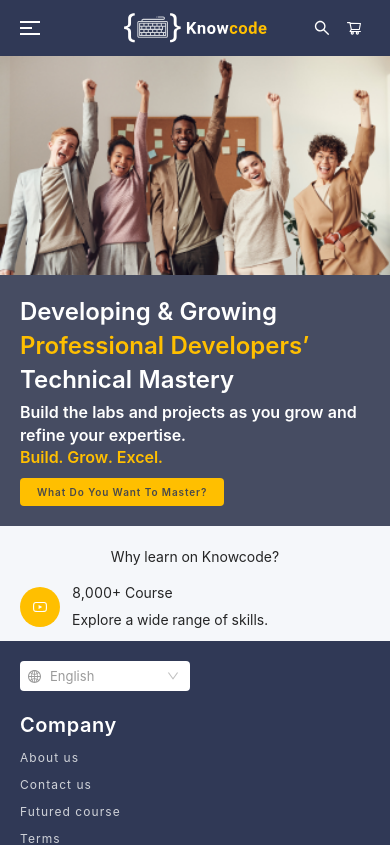
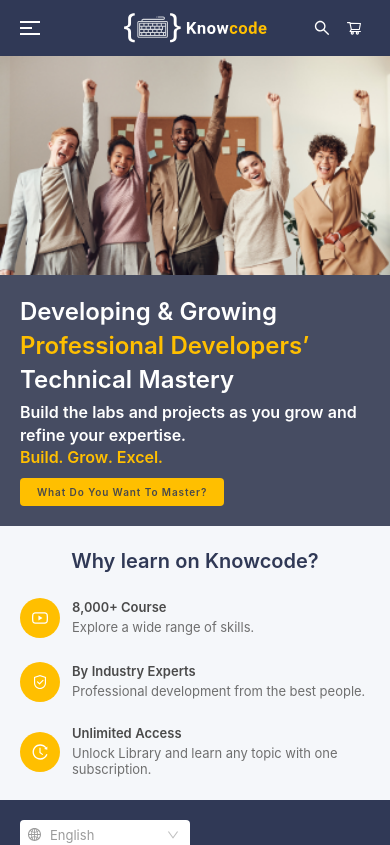
Before and after one commit to zinbac000/react-elearning, a React (Create React App) app: page / in a window 390 px wide. Shown: the top 845 px of the page. Built offline with nearby package versions, Linux system fonts and the light colour scheme.

Commit message:
Finish Intro on mobile

```diff
--- a/public/index.html
+++ b/public/index.html
@@ -7,7 +7,6 @@
   <meta name="viewport" content="width=device-width, initial-scale=1" />
   <meta name="theme-color" content="#000000" />
   <meta name="description" content="Web site created using create-react-app" />
-  <link rel="apple-touch-icon" href="%PUBLIC_URL%/logo192.png" />
   <!--
       manifest.json provides metadata used when your web app is installed on a
       user's mobile device or desktop. See https://developers.google.com/web/fundamentals/web-app-manifest/
--- a/src/pages/Home/Home.jsx
+++ b/src/pages/Home/Home.jsx
@@ -1,12 +1,12 @@
 import React, { Fragment } from 'react';
 import Hero from './Hero/Hero';
-import Info from './Info/Info';
+import Intro from './Intro/Intro';
 
 const Home = () => {
   return (
     <Fragment>
       <Hero />
-      <Info />
+      <Intro />
     </Fragment>
   );
 };
--- a/src/pages/Home/Info/Info.jsx
+++ /dev/null
@@ -1,23 +0,0 @@
-import { YoutubeOutlined } from '@ant-design/icons';
-import React from 'react';
-
-import classes from './Info.module.scss';
-
-const Info = () => {
-  return (
-    <div className={classes.Info}>
-      <p className={classes.Info__Title}>Why learn on Knowcode?</p>
-      <div className={classes.Info__Item}>
-        <div className={classes.Info__Icon}>
-          <YoutubeOutlined />
-        </div>
-        <div className={classes.Info__Content}>
-          <p>8,000+ Course</p>
-          <span>Explore a wide range of skills.</span>
-        </div>
-      </div>
-    </div>
-  );
-};
-
-export default Info;
--- a/src/pages/Home/Info/Info.module.scss
+++ /dev/null
@@ -1,29 +0,0 @@
-@import 'src/scss/main';
-
-.Info {
-  @include flexbox(center, null, column);
-  @include background-color($bg-intro);
-  padding: 2rem 2rem 1rem;
-
-  &__Item {
-    @include flexbox(center);
-    align-self: flex-start;
-  }
-
-  &__Icon {
-    @include flexCenter();
-    @include size(4rem);
-
-    margin-right: 1.2rem;
-    border-radius: 50%;
-    background-color: $bg-primaryBtn;
-
-    color: $txt-white;
-  }
-
-  &__Content {
-    p {
-      margin-bottom: 0.5rem;
-    }
-  }
-}
--- /dev/null
+++ b/src/pages/Home/Intro/Intro.jsx
@@ -0,0 +1,46 @@
+import React from 'react';
+import {
+  HistoryOutlined,
+  SafetyOutlined,
+  YoutubeOutlined,
+} from '@ant-design/icons';
+
+import classes from './Intro.module.scss';
+import IntroItem from './IntroItem/IntroItem';
+
+const Intro = () => {
+  const itemContentList = [
+    {
+      icon: <YoutubeOutlined />,
+      title: '8,000+ Course',
+      pretitle: 'Explore a wide range of skills.',
+    },
+
+    {
+      icon: <SafetyOutlined />,
+      title: 'By Industry Experts',
+      pretitle: 'Professional development from the best people.',
+    },
+
+    {
+      icon: <HistoryOutlined />,
+      title: 'Unlimited Access',
+      pretitle: 'Unlock Library and learn any topic with one subscription.',
+    },
+  ];
+
+  const renderIntroItem = () =>
+    itemContentList.map(({ icon, title, pretitle }, index) => (
+      <IntroItem key={index} icon={icon} title={title} pretitle={pretitle} />
+    ));
+  return (
+    <div className={classes.Intro}>
+      <p className={[classes.Intro__Title, 'onMobile'].join(' ')}>
+        Why learn on Knowcode?
+      </p>
+      {renderIntroItem()}
+    </div>
+  );
+};
+
+export default Intro;
--- /dev/null
+++ b/src/pages/Home/Intro/Intro.module.scss
@@ -0,0 +1,15 @@
+@import 'src/scss/main';
+
+.Intro {
+  @include flexbox(center, null, column);
+  @include background-color($bg-intro);
+  padding: 2rem 2rem 1rem;
+
+  &__Title {
+    margin-bottom: 0.8rem;
+
+    color: $txt-introTitle;
+    font-weight: 600;
+    font-size: $fs-introTitle;
+  }
+}
--- /dev/null
+++ b/src/pages/Home/Intro/IntroItem/IntroItem.jsx
@@ -0,0 +1,16 @@
+import React from 'react';
+import classes from './IntroItem.module.scss';
+
+const IntroItem = ({ icon, title, pretitle }) => {
+  return (
+    <div className={classes.IntroItem}>
+      <div className={classes.IntroItem__Icon}>{icon}</div>
+      <div className={classes.IntroItem__Content}>
+        <p>{title}</p>
+        <span>{pretitle}</span>
+      </div>
+    </div>
+  );
+};
+
+export default IntroItem;
--- /dev/null
+++ b/src/pages/Home/Intro/IntroItem/IntroItem.module.scss
@@ -0,0 +1,42 @@
+@import 'src/scss/main';
+
+.IntroItem {
+  @include flexbox(center);
+  align-self: flex-start;
+
+  padding: 1.2rem 0;
+
+  &__Icon {
+    @include flexCenter();
+    @include size(4rem);
+    min-width: 4rem;
+
+    margin-right: 1.2rem;
+    border-radius: 50%;
+    background-color: $bg-primaryBtn;
+
+    color: $txt-white;
+
+    & > span {
+      @include font-size($fs-introIcon);
+    }
+  }
+
+  &__Content {
+    @include flexbox(null, center, column);
+    p {
+      margin-bottom: 0.5rem;
+
+      @include font-size($fs-introItemTitle);
+      color: $txt-introItemTitle;
+      font-weight: 600;
+      line-height: 1.2;
+    }
+
+    span {
+      @include font-size($fs-introItemPretitle);
+      color: $txt-introItemPretitle;
+      line-height: 1.2;
+    }
+  }
+}
--- a/src/scss/1-Helpers/_variable.scss
+++ b/src/scss/1-Helpers/_variable.scss
@@ -63,19 +63,24 @@ $txtColors: (
 
 $txt-white: tc('white');
 $txt-placeholder: tc('placeholder');
+//Header
 $txt-headerMenuLink: tc('small');
 $txt-headerMenuLink-hover: tc('secondary');
 $txt-headerLink: tc('link');
 $txt-headerLink-hover: tc('link-hover');
 $txt-headerBtn: tc('button');
 $txt-headerDrawer: tc('drawer');
+//Hero
 $txt-heroTitle-primary: tc('primary');
 $txt-heroTitle-secondary: tc('white');
 $txt-heroPretitle-primary: tc('primary');
 $txt-heroPretitle-secondary: tc('white');
 $txt-heroBtn: tc('button');
-$txt-introTitle: tc('black');
-$txt-introPretitle: tc('button');
+//Intro
+$txt-introTitle: tc('secondary');
+$txt-introItemTitle: tc('button');
+$txt-introItemPretitle: tc('small');
+//Course
 $txt-courseTitle: tc('button');
 $txt-courseInfo: tc('placeholder');
 $txt-courseTooltip: tc('button');
@@ -131,8 +136,17 @@ $fs-heroButton: (
   null: fs('small'),
   lg: fs('button-large'),
 );
-$fs-introTitle: fs('h5');
-$fs-introPretitle: fs('subtitle2');
+$fs-introTitle: fs('h4');
+$fs-introItemTitle: (
+  null: fs('subtitle2'),
+  lg: fs('h5'),
+);
+$fs-introItemPretitle: (
+  null: fs('subtitle2'),
+);
+$fs-introIcon: (
+  null: fs('body1'),
+);
 $fs-courseTitle: fs('h5');
 $fs-courseInfo: fs('subtitle2');
 $fs-courseTooltip: fs('h6');
```
Also changed, not shown: public/manifest.json.
